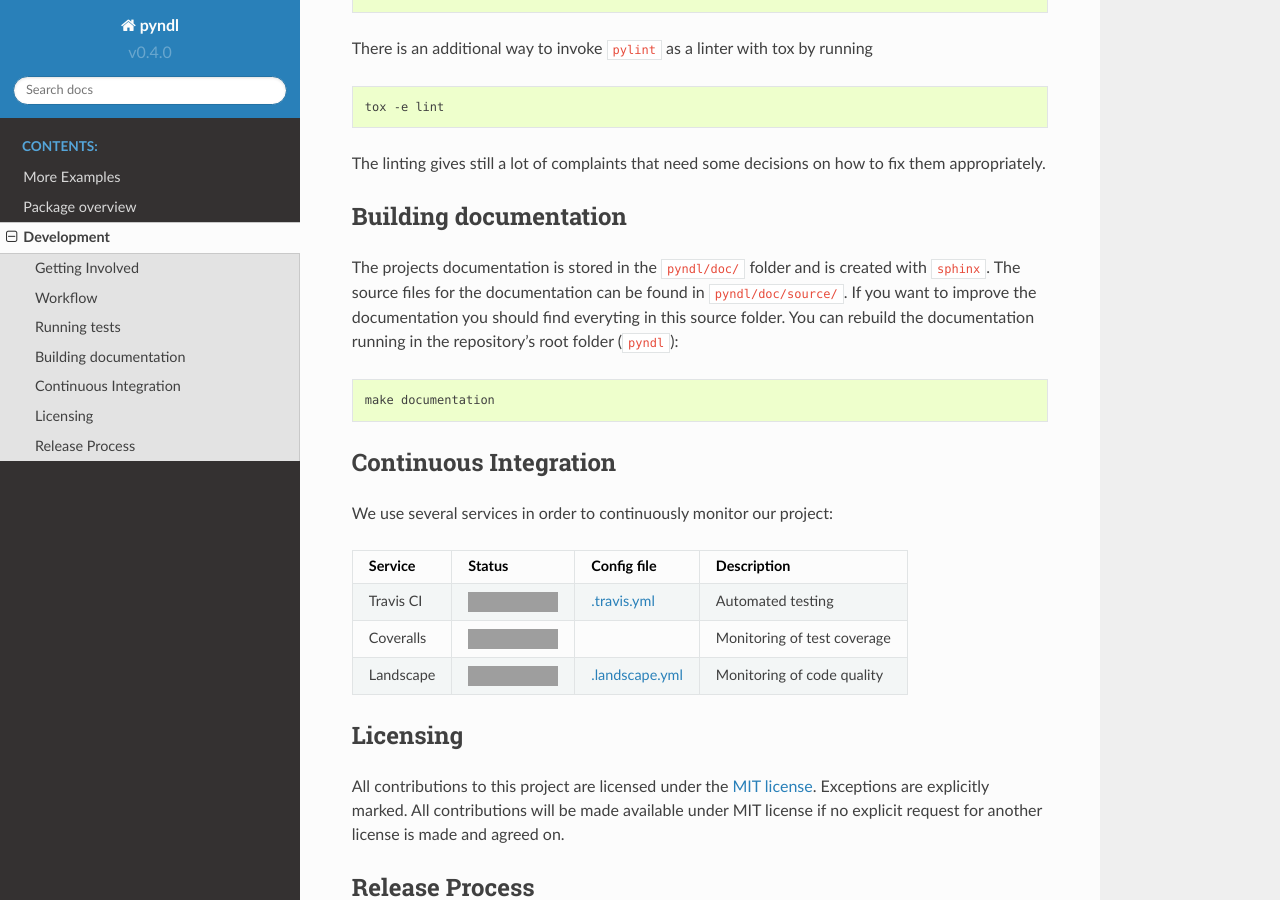
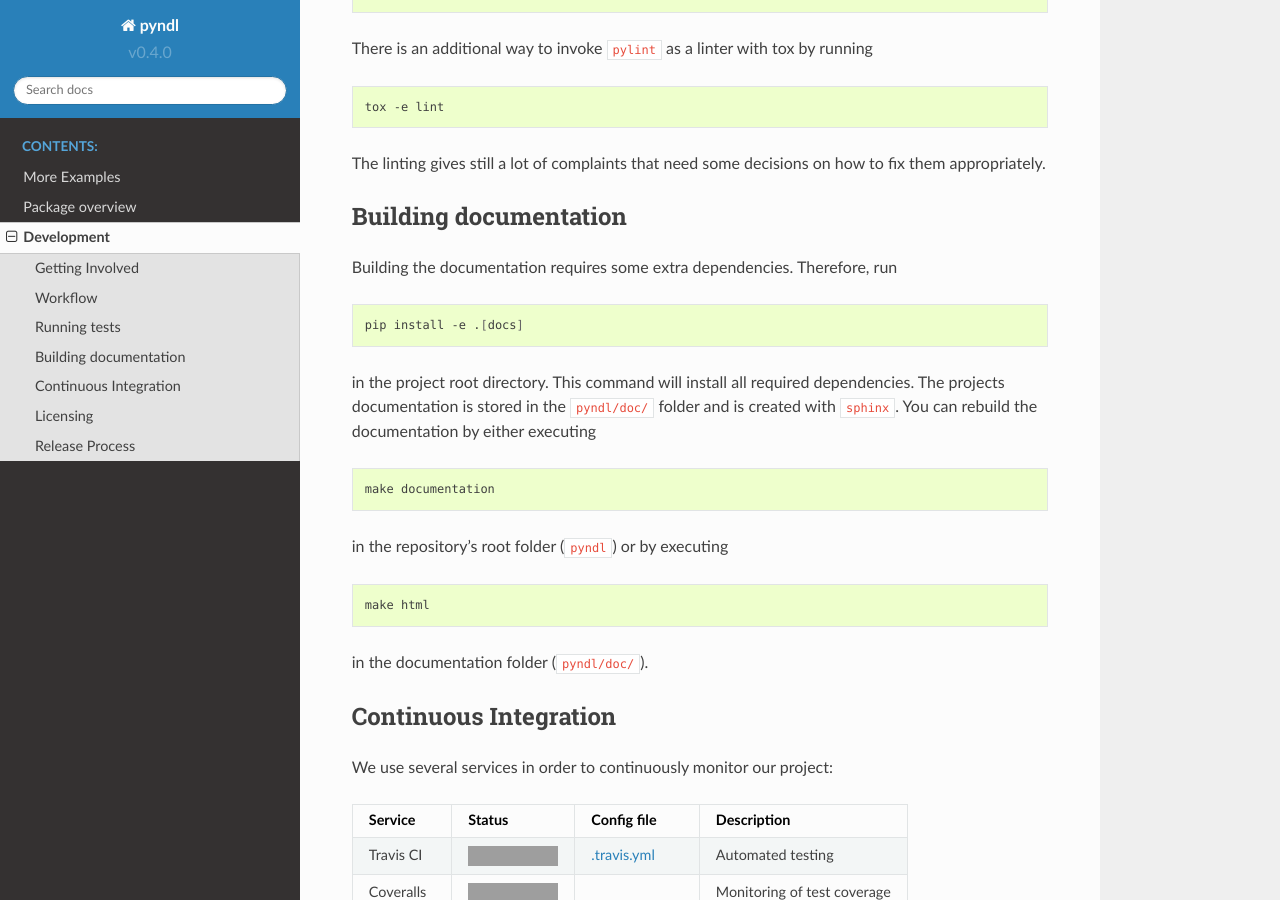
Before and after one commit to quantling/pyndl, a Sphinx documentation site: the page built from doc/source/development.rst, in a window 1280 px wide and 900 px high, scrolled down 1658 px. Built offline with Sphinx 7.4.7 and the Read the Docs theme 2.0.0, drawn with Linux system fonts in a browser that asks for light colours; pages that are not in the unit, such as notebooks, are missing from menus; grey boxes are pictures that could not be loaded.

Commit message:
reverts changes and adds a note to first install the required dependencies

```diff
--- a/doc/source/development.rst
+++ b/doc/source/development.rst
@@ -63,7 +63,7 @@ Workflow
    .. code:: bash
 
        git add -u
-       git commit -m'fixes #42 by posing the question in the right way'
+       git commit -m 'fixes #42 by posing the question in the right way'
 
    You can reference relevant issues in commit messages (like #42) to make GitHub
    link issues and commits together, and with phrase like "fixes #42" you can
@@ -117,15 +117,29 @@ fix them appropriately.
 Building documentation
 ----------------------
 
-The projects documentation is stored in the ``pyndl/doc/`` folder and is created with
-``sphinx``. The source files for the documentation can be found in
-``pyndl/doc/source/``. If you want to improve the documentation you should find
-everyting in this source folder. You can rebuild the documentation running in
-the repository's root folder (``pyndl``):
+Building the documentation requires some extra dependencies. Therefore, run
+
+.. code:: bash
+
+    pip install -e .[docs]
+
+in the project root directory. This command will install all required
+dependencies. The projects documentation is stored in the ``pyndl/doc/`` folder
+and is created with ``sphinx``. You can rebuild the documentation by either
+executing
 
 .. code:: bash
 
    make documentation
+
+in the repository's root folder (``pyndl``) or by executing
+
+.. code:: bash
+
+   make html
+
+in the documentation folder (``pyndl/doc/``).
+
 
 
 Continuous Integration
```
